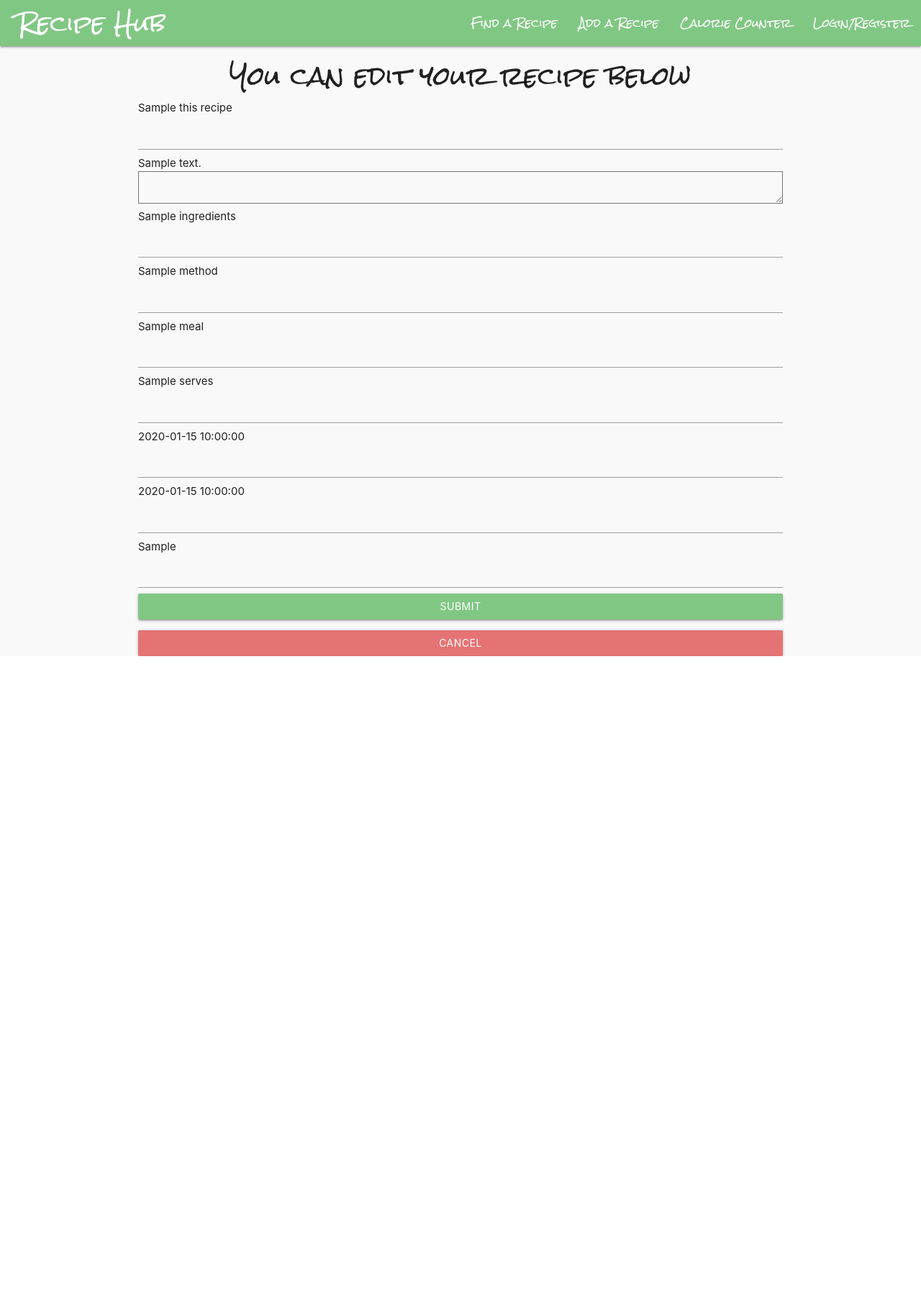
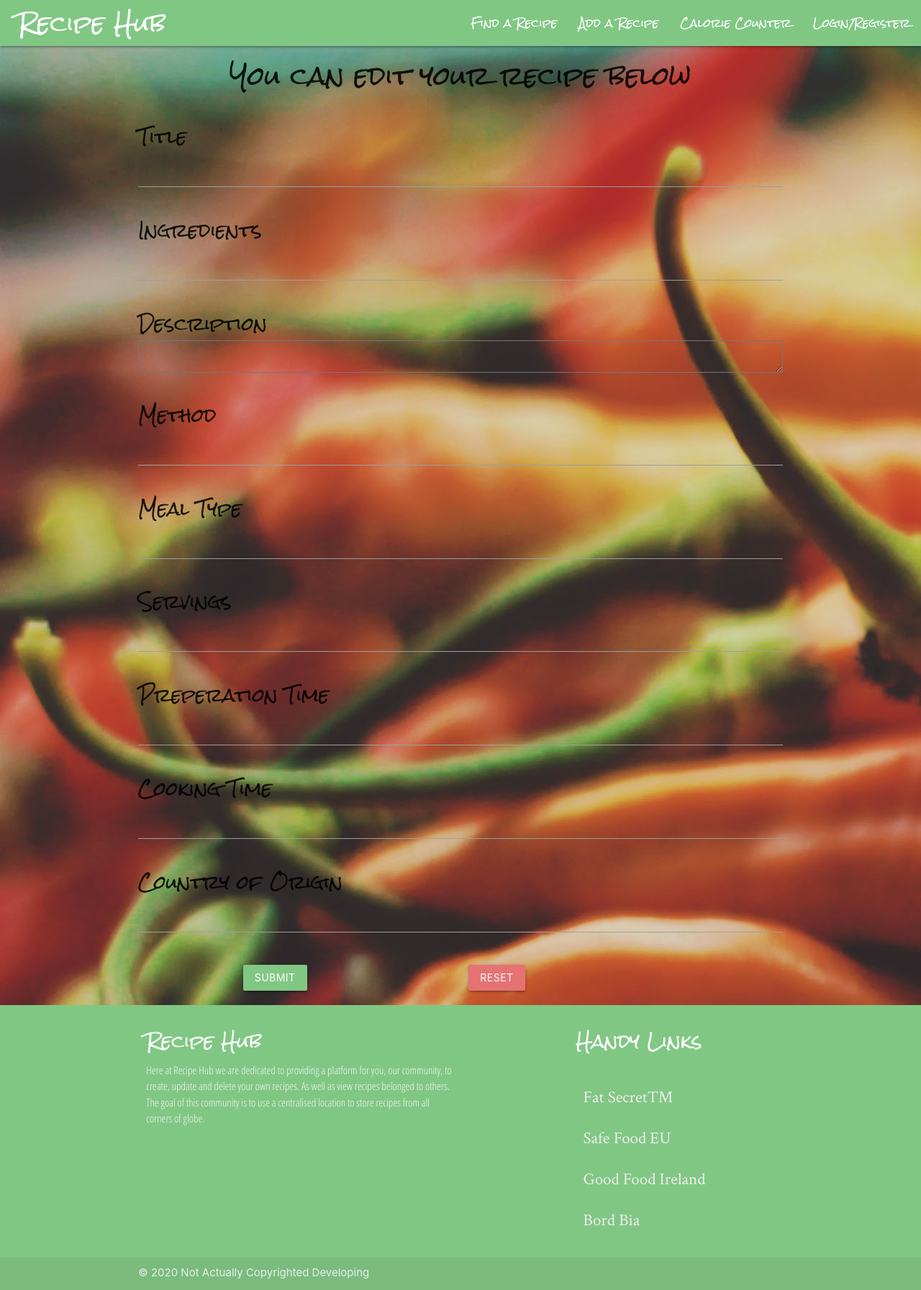
Before and after one commit to Didgerydont/data-centric-milestone-project, a Python web app: template templates/edit_recipe.html in a window 1280 px wide. Shown: the top 1793 px of the page at 72% size. Before the commit the page ends 912 px from the top, so only its background shows below. Run offline with Jinja, Linux system fonts and the light colour scheme; the template is opened without the code that fills it: most values are stand-ins (such as "Sample title", 1, 10 or a date in 2020); form fields are guessed from the names that the template uses.

Commit message:
added footer and other bits

```diff
--- a/static/css/style.css
+++ b/static/css/style.css
@@ -1,6 +1,6 @@
 /* General structural elements                    */
 body{
-    background-color: #f9f9f9;
+    background-image: url('assets/StockSnap_8002II1N54.jpg');
 }
 
 
@@ -19,8 +19,8 @@ body{
 }
 
 p{
-    font-family: 'Crimson Text', serif;
-    font-size: 23px;
+    font-family: 'Open Sans Condensed', sans-serif;
+    font-size: 15px;
     text-align: left;
 }
 .fat-secret-font{
--- a/templates/base.html
+++ b/templates/base.html
@@ -7,6 +7,7 @@
     <link href="https://fonts.googleapis.com/icon?family=Material+Icons" rel="stylesheet">
     <!--Import Google Font for Paragraphs-->
     <link href="https://fonts.googleapis.com/css?family=Crimson+Text&display=swap" rel="stylesheet">
+    <link href="https://fonts.googleapis.com/css?family=Open+Sans+Condensed:300&display=swap" rel="stylesheet">
     <!---Import Google Font for Headers --->
     <link href="https://fonts.googleapis.com/css?family=Rock+Salt&display=swap" rel="stylesheet">
     <!--Import materialize.css-->
@@ -35,7 +36,7 @@
                 <ul id="dropdown1" class="dropdown-content">
                     <li><a class="headers" href="{{url_for('get_recipe')}}">Find a Recipe</a></li>
                     <li class="divider"></li>
-                    <li><a class="headers" href="{{ url_for('add_recipe') }}"></a>Add a Recipe</li>
+                    <li><a class="headers" href="{{ url_for('add_recipe') }}">Add a Recipe</a></li>
                     <li class="divider"></li>
                     <li><a class="headers" href="{{url_for('fatsecret')}}">Calorie Counter</a></li>
                     <li class="divider"></li>
@@ -52,8 +53,42 @@
     </main>
 
 
-    <footer>
+    <footer class="page-footer green lighten-2">
+        <div class="container">
+            <div class="row">
+                <div class="col l6 s12">
+                    <h5 class="white-text headers">Recipe Hub</h5>
+                    <p class="grey-text text-lighten-4">
+                    Here at Recipe Hub we are dedicated to providing a platform for you, our community, to create, update and delete your own recipes.
+                    As well as view recipes belonged to others.
+                    The goal of this community is to use a centralised location to store recipes from all corners of globe. </p>
+                </div>
+                <div class="col l4 offset-l2 s12">
+                    <h5 class="white-text headers">Handy Links</h5>
+                    <br>
+                    <ul>
+                        <li><a class="grey-text text-lighten-3 mainscreen-anchors" href="https://www.fatsecret.com/">Fat Secret&trade;</a></li>
+                        <br>
+                        <li><a class="grey-text text-lighten-3 mainscreen-anchors" href="https://www.safefood.eu/Home.aspx">Safe Food EU</a></li>
+                        <br>
+                        <li><a class="grey-text text-lighten-3 mainscreen-anchors" href="https://www.goodfoodireland.ie/recipes">Good Food Ireland</a></li>
+                        <br>
+                        <li><a class="grey-text text-lighten-3 mainscreen-anchors" href="https://www.bordbia.ie/">Bord Bia</a></li>
+                    </ul>
+                </div>
+            </div>
+        </div>
+        <div class="footer-copyright">
+            <div class="container">
+                © 2020 Not Actually Copyrighted Developing
+                <ul>
+                    <li><a class="grey-text text-lighten-4 right" href="https://github.com/Didgerydont"><img src="https://img.icons8.com/ios/50/000000/github.png"></a></li>
+                    <br>
+                    <li><a class="grey-text text-lighten-4 right" href="https://www.linkedin.com/in/william-p-9a576417a"><img src="https://img.icons8.com/android/24/000000/linkedin.png"></a></li>
+                </ul>
+            </div>
 
+        </div>
     </footer>
 
     <!-- Compiled and minified JavaScript -->
--- a/templates/edit_recipe.html
+++ b/templates/edit_recipe.html
@@ -5,24 +5,66 @@
         <form method="POST" action="{{ url_for('update_recipe', recipe_id=recipe._id) }}">
             {{ form.csrf_token }}
             <h4 class="headers center">You can edit your recipe below</h4>
+            <br>
             <ul class="add-recipe-form">
-            {% for this_recipe in recipe %}
+                <li class="add-recipe-li">
+                    <div><h5 class="headers">Title</h5></div>
+                    {{ form.recipe_title }}
+                </li>
+                <br>
+                <li class="add-recipe-li">
+                    <div><h5 class="headers">Ingredients</h5></div>
+                    {{ form.recipe_ingredients }}
+                </li>
+                <br>
+                <li class="add-recipe-li">
+                    <div><h5 class="headers">Description</h5></div>
+                    {{ form.recipe_description }}
+                </li>
+                <br>
+                <li class="add-recipe-li">
+                    <div><h5 class="headers">Method</h5></div>
+                    {{ form.recipe_method }}
+                </li>
+                <br>
+                <li class="add-recipe-li">
+                    <div><h5 class="headers">Meal Type</h5></div>
+                    {{ form.recipe_meal_type }}
+                </li>
+                <br>
+                <li class="add-recipe-li">
+                    <div><h5 class="headers">Servings</h5></div>
+                    {{ form.recipe_serves }}
+                </li>
+                <br>
+                <li class="add-recipe-li">
+                    <div><h5 class="headers">Preperation Time</h5></div>
+                    {{ form.recipe_preptime }}
+                </li>
+                <br>
+                <li class="add-recipe-li">
+                    <div><h5 class="headers">Cooking Time</h5></div>
+                    {{ form.recipe_cooktime }}
+                </li>
+                <br>
+                <li class="add-recipe-li">
+                    <div><h5 class="headers">Country of Origin</h5></div>
+                    {{ form.recipe_origin }}
+                </li>
+                <br>
 
-                <li class="add-recipe-li">{{ this_recipe.title }} {{ form.recipe_title }}</li>
-
-                <li class="add-recipe-li">{{ this_recipe.description }} {{ form.recipe_description }}</li>
-                <li class="add-recipe-li">{{ this_recipe.ingredients }} {{ form.recipe_ingredients }}</li>
-                <li class="add-recipe-li">{{ this_recipe.method }} {{ form.recipe_method }}</li>
-                <li class="add-recipe-li">{{ this_recipe.meal }} {{ form.recipe_meal_type }}</li>
-                <li class="add-recipe-li">{{ this_recipe.serves }} {{ form.recipe_serves }}</li>
-                <li class="add-recipe-li">{{ this_recipe.prep_time }} {{ form.recipe_preptime }}</li>
-                <li class="add-recipe-li">{{ this_recipe.cooking_time}} {{ form.recipe_cooktime }}</li>
-                <li class="add-recipe-li">{{ this_recipe.country_of_origin}} {{ form.recipe_origin }}</li>
-                <a type="submit" class="center btn btn-primary btn-block green lighten-2">Submit</a>
-            {% endfor %}
             </ul>
+            <div class="container">
+                <div class="row">
+                    <div class="col s6">
+                        <button type="submit" class="btn btn-primary btn-block green lighten-2 center">Submit</button>
+                    </div>
+                    <div class="col s6">
+                        <button type="reset" class="btn btn-primary btn-block red lighten-2 center">Reset</button>
+                    </div>
+                </div>
+            </div>
         </form>
-        <a action="{{ url_for('get_recipe') }}" class="center btn btn-primary btn-block red lighten-2">Cancel</a>
     </div>
 </div>
 
--- a/templates/index.html
+++ b/templates/index.html
@@ -7,7 +7,8 @@
 <div class="container">
     <h2 class="header-align headers">About us</h2>
     <p>
-        Here at Recipe Hub we are dedicated to providing a platform for you, our community, to create, read, update and delete your own recipes.
+        Here at Recipe Hub we are dedicated to providing a platform for you, our community, to create, update and delete your own recipes.
+        As well as view recipes belonged to others.
         The goal of this community is to use a centralised location to store recipes from all corners of globe.
     </p>
 </div>
```
Also changed, not shown: app.py (+9 -9 lines), templates/addrecipe.html (+25 -1 lines).
